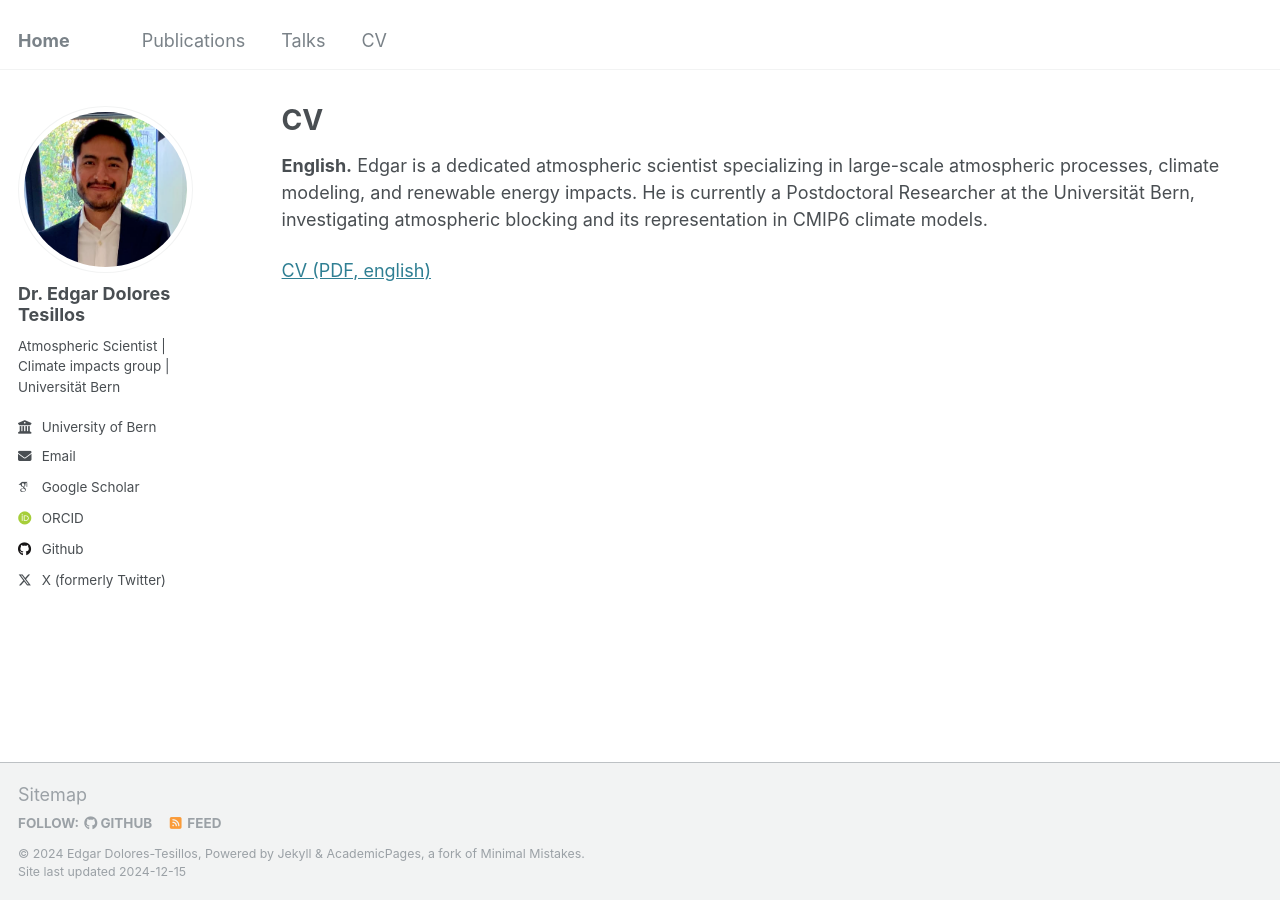
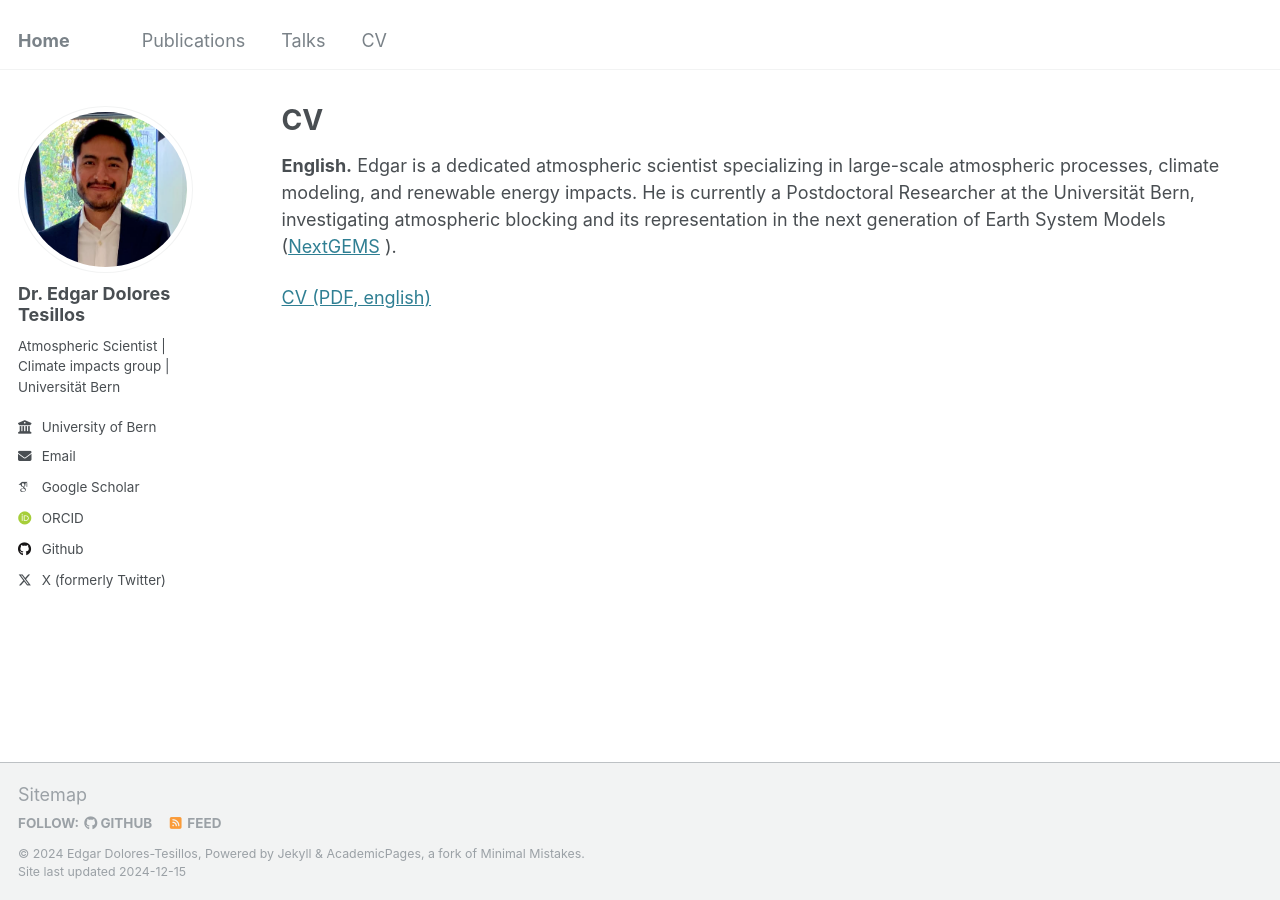
Before and after one commit to edgardotes/edgardotes.github.io, a Jekyll site: the page built from _pages/cv.md, in a window 1280 px wide. Built offline with Jekyll 4.4.1, drawn with Linux system fonts in a browser that asks for light colours; some web fonts are replaced.

Commit message:
Update cv.md

```diff
--- a/_pages/cv.md
+++ b/_pages/cv.md
@@ -7,7 +7,7 @@
   - /resume
 ---
 
-**English.** Edgar is a dedicated atmospheric scientist specializing in large-scale atmospheric processes, climate modeling, and renewable energy impacts. He is currently a Postdoctoral Researcher at the Universität Bern, investigating atmospheric blocking and its representation in CMIP6 climate models.
+**English.** Edgar is a dedicated atmospheric scientist specializing in large-scale atmospheric processes, climate modeling, and renewable energy impacts. He is currently a Postdoctoral Researcher at the Universität Bern, investigating atmospheric blocking and its representation in the next generation of Earth System Models (<a href="https://nextgems-h2020.eu" target="_blank">NextGEMS</a> ).
 
 <!-- <a href="https://edgardotes.github.io/files/cv_short.pdf" target="_blank">CV short (PDF, english)</a> -->
 
```
